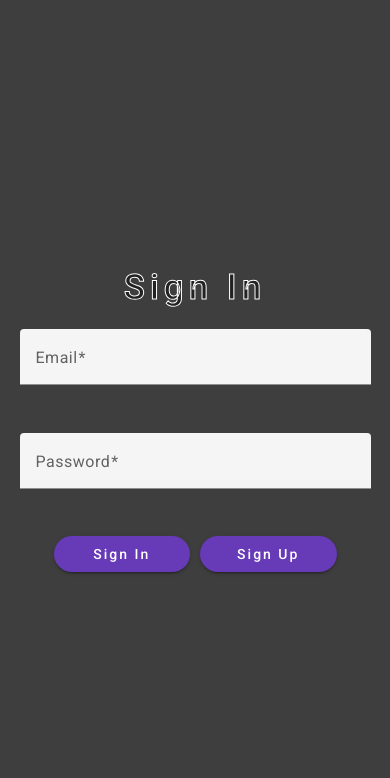
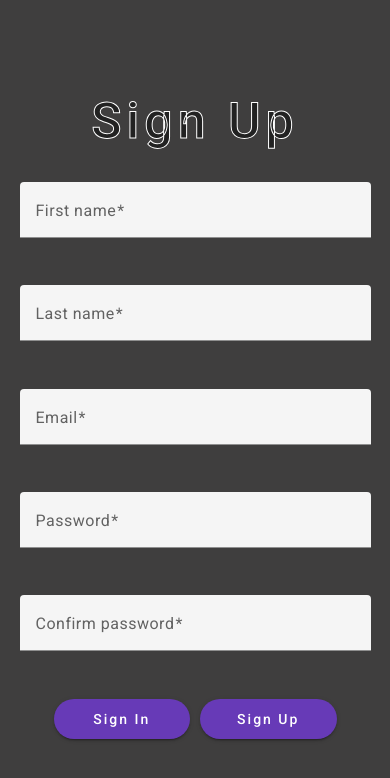
Before and after one commit to GilbertONJ/szakdoga, an Angular app in the folder stardust/: page / in a window 390 px wide. Shown: the top 778 px of the page. Built offline with nearby package versions, Linux system fonts and the light colour scheme.

Commit message:
fix: responsivity of sign in and up pages

```diff
--- a/stardust/src/app/app-routing.module.ts
+++ b/stardust/src/app/app-routing.module.ts
@@ -2,7 +2,7 @@ import { NgModule } from '@angular/core';
 import { RouterModule, Routes } from '@angular/router';
 
 const routes: Routes = [
-  { path: '', loadChildren: () => import('./pages/login/login.module').then(m => m.LoginModule) },
+  { path: '', loadChildren: () => import('./pages/sign-up/sign-up.module').then(m => m.SignUpModule) },
   { path: 'login', loadChildren: () => import('./pages/login/login.module').then(m => m.LoginModule) },
   { path: 'sign-up', loadChildren: () => import('./pages/sign-up/sign-up.module').then(m => m.SignUpModule) }
 ];
--- a/stardust/src/app/pages/sign-up/sign-up.component.html
+++ b/stardust/src/app/pages/sign-up/sign-up.component.html
@@ -4,8 +4,9 @@
     </div>
 
     <div class="form-container">
-      <h2>Sign Up</h2>
       <form [formGroup]="signUpForm">
+        <h2>Sign Up</h2>
+        <span style="margin-bottom: 5%;"></span>
         <mat-form-field appearance="fill">
             <mat-label>First name</mat-label>
             <input matInput type="text" formControlName="firstName" />
--- a/stardust/src/app/pages/sign-up/sign-up.component.scss
+++ b/stardust/src/app/pages/sign-up/sign-up.component.scss
@@ -27,6 +27,7 @@
   flex-direction: column;
   justify-content: center;
   align-items: center;
+  overflow-y: auto;
 }
 
 .form-container h2 {
@@ -50,12 +51,14 @@
 mat-form-field {
   width: 80%;
   margin-bottom: 2vh;
+  min-height: 50px;
 }
 
 button {
   width: 20vw;
   letter-spacing: 2px;
   border-radius: 25px;
+  min-height: 40px;
 }
 
 @media screen and (max-width: 768px) {
@@ -66,8 +69,9 @@
   .form-container {
     background: none;
     width: 100%;
+    overflow-y: auto;
 
-      h2{
+    h2 {
       font-size: 2.5em;
       margin-bottom: 3vh;
     }
@@ -76,9 +80,41 @@
   mat-form-field {
     width: 90%;
     margin-bottom: 3vh;
+    min-height: 50px;
   }
 
-    button{
+  button {
     width: 35vw;
+    min-height: 40px;
   }
 }
+
+@media screen and (max-width: 435px){
+   h2 {
+    font-size: 50px !important;
+   }
+}
+
+@media screen and (max-height: 400px) {
+    h2 {
+     font-size: 50px !important;
+    }
+ }
+
+@media screen and (max-height: 420px) {
+    form {
+        margin-top: 40%;
+    }
+}
+
+@media screen and (min-height: 420px) and (max-height: 550px) {
+    form {
+        margin-top: 20%;
+    }
+}
+
+@media screen and (min-height: 425px) and (max-height: 550px) {
+    form {
+        margin-top: 30%;
+    }
+}
```
Lines whose indentation alone changed are shown as unchanged.
